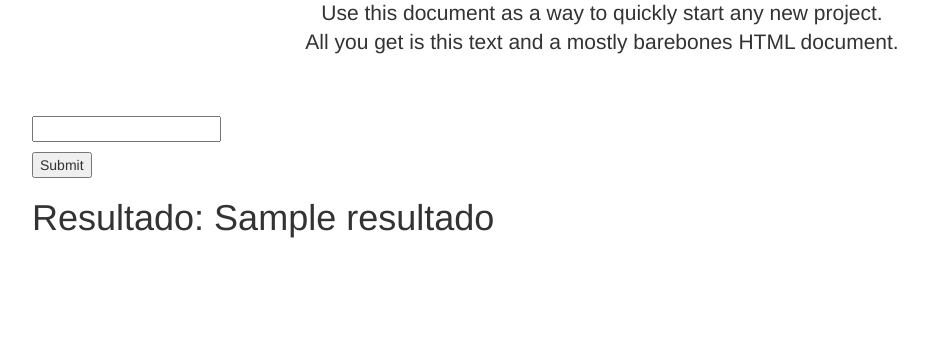
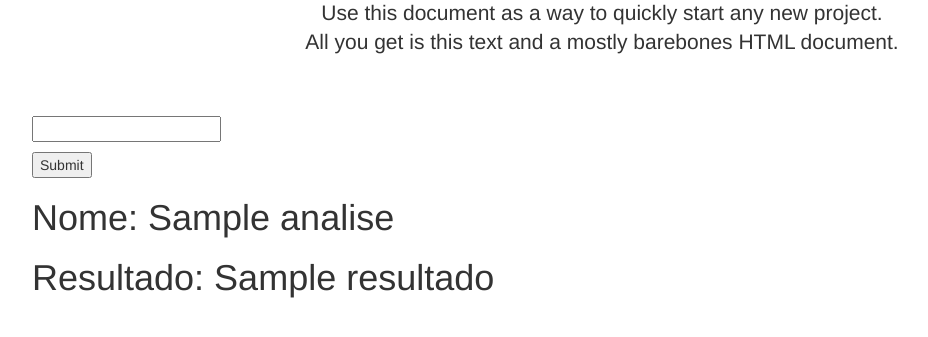
Before and after one commit to carlosrobertofreire/gurun, a Flask app: template templates/index.html in a window 1280 px wide. Shown: the part 162-499 px from the top of the page, without its empty margins (38-966 px from the left). Run offline with Flask 2, Linux system fonts and the light colour scheme; the template is opened without the code that fills it: most values are stand-ins (such as "Sample title", 1, 10 or a date in 2020); some libraries are stand-ins or nearby versions.

Commit message:
Exibindo nome consultado junto com o resultado da consulta. Fix #2

```diff
--- a/templates/index.html
+++ b/templates/index.html
@@ -60,6 +60,7 @@
           <p><input type="submit" value="Submit" /></p>
       </form>
       {% if analise %}
+        <h1>Nome: {{ analise.nome }}</h1>
         <h1>Resultado: {{ analise.resultado }}</h1>
       {% endif %}
 
```
